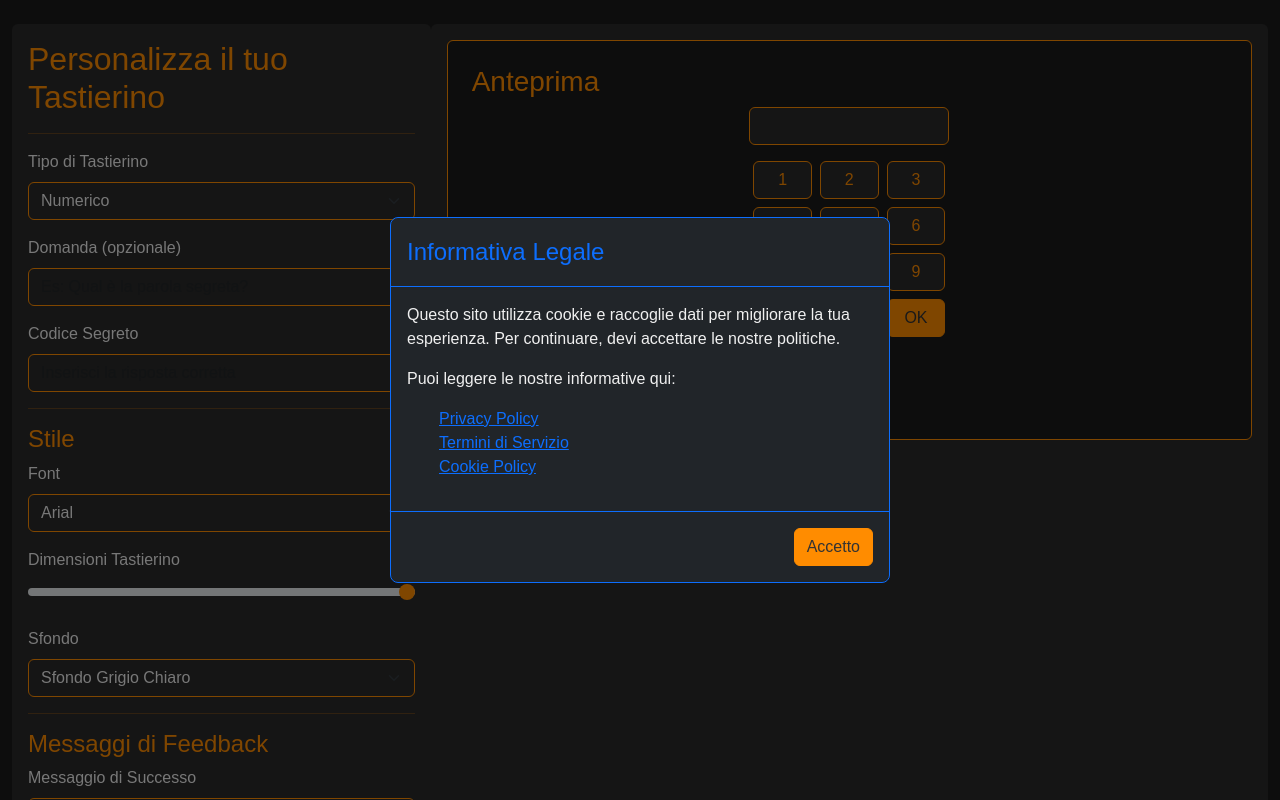
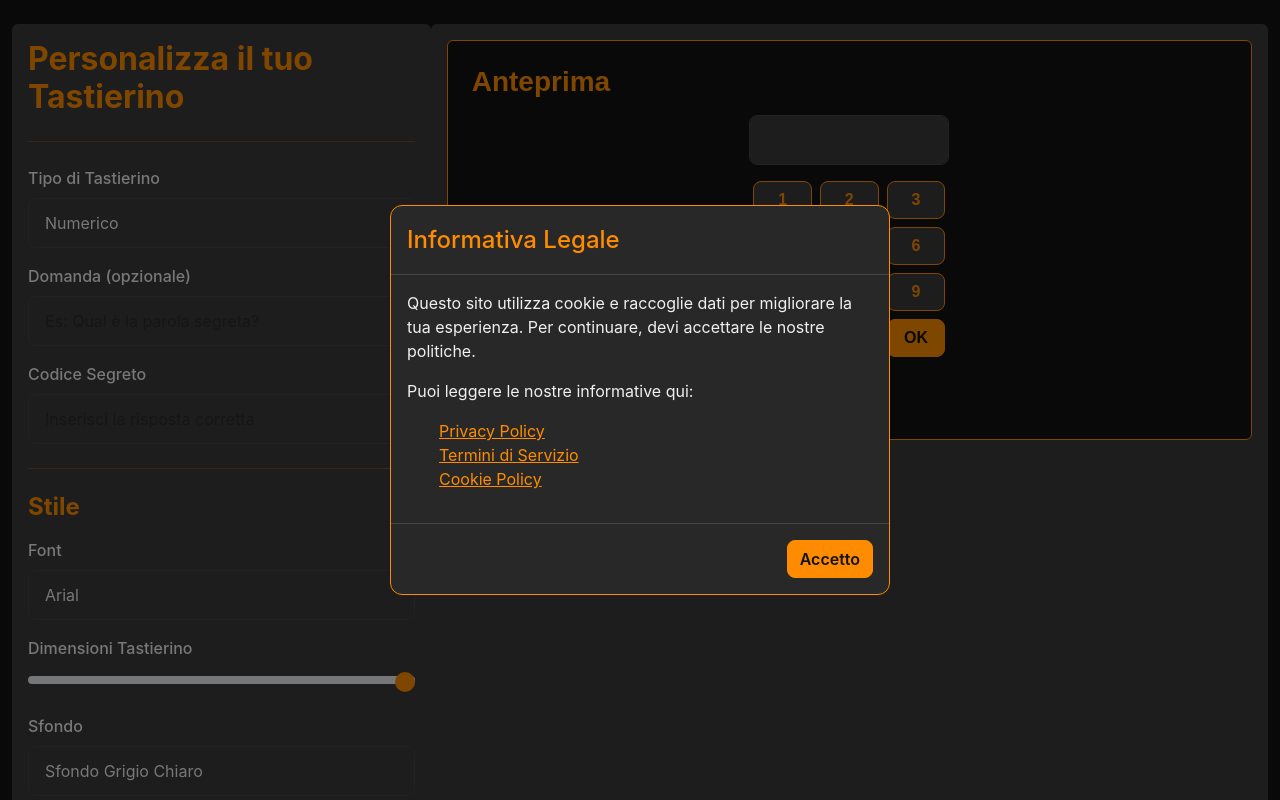
Before and after one commit to kedass/TastieriniKD, a Next.js app: page / in a window 1280 px wide. Shown: the top 800 px of the page. Built offline with nearby package versions, Linux system fonts and the light colour scheme.

Commit message:
Update globals.css

```diff
--- a/src/app/globals.css
+++ b/src/app/globals.css
@@ -1,12 +1,14 @@
 @import "tailwindcss";
 
 :root {
-  --color-primary: #ff8c00; /* Arancione principale */
-  --color-secondary: #ffa500; /* Arancione più chiaro per accenti */
-  --color-background-dark: #1a1a1a; /* Nero scuro per lo sfondo */
-  --color-background-light: #2a2a2a; /* Nero leggermente più chiaro per elementi */
-  --color-text-light: #f0f0f0; /* Testo chiaro */
-  --color-text-dark: #333333; /* Testo scuro (per elementi chiari) */
+  --color-primary: #FF8C00; /* Arancione vibrante */
+  --color-primary-dark: #CC7000; /* Arancione più scuro per hover/active */
+  --color-background-dark: #121212; /* Nero molto scuro */
+  --color-background-medium: #282828; /* Grigio scuro per pannelli */
+  --color-background-light: #3A3A3A; /* Grigio medio per input/bottoni */
+  --color-text-light: #F0F0F0; /* Testo chiaro */
+  --color-text-dark: #121212; /* Testo scuro (per elementi chiari) */
+  --color-border: #444444; /* Colore bordo sottile */
 }
 
 @theme inline {
@@ -18,20 +20,28 @@
 
 @media (prefers-color-scheme: dark) {
   :root {
-    --color-background-dark: #1a1a1a;
-    --color-background-light: #2a2a2a;
-    --color-text-light: #f0f0f0;
-    --color-text-dark: #333333;
+    --color-background-dark: #121212;
+    --color-background-medium: #282828;
+    --color-background-light: #3A3A3A;
+    --color-text-light: #F0F0F0;
+    --color-text-dark: #121212;
   }
 }
 
 body {
   background: var(--color-background-dark);
   color: var(--color-text-light);
-  font-family: Arial, Helvetica, sans-serif;
+  font-family: 'Inter', sans-serif; /* Useremo un font più moderno */
+  transition: background-color 0.3s ease;
 }
 
 /* Stili globali per i componenti Bootstrap */
+.btn {
+  border-radius: 8px; /* Bordi arrotondati */
+  font-weight: 600;
+  transition: all 0.2s ease-in-out;
+}
+
 .btn-primary {
   background-color: var(--color-primary) !important;
   border-color: var(--color-primary) !important;
@@ -39,27 +49,53 @@ body {
 }
 
 .btn-primary:hover {
-  background-color: var(--color-secondary) !important;
-  border-color: var(--color-secondary) !important;
+  background-color: var(--color-primary-dark) !important;
+  border-color: var(--color-primary-dark) !important;
+  transform: translateY(-2px); /* Effetto leggero al passaggio del mouse */
+  box-shadow: 0 4px 8px rgba(0, 0, 0, 0.2); /* Ombra */
+}
+
+.btn-warning,
+.btn-success {
+  background-color: var(--color-primary) !important;
+  border-color: var(--color-primary) !important;
+  color: var(--color-text-dark) !important;
+}
+
+.btn-warning:hover,
+.btn-success:hover {
+  background-color: var(--color-primary-dark) !important;
+  border-color: var(--color-primary-dark) !important;
+  transform: translateY(-2px);
+  box-shadow: 0 4px 8px rgba(0, 0, 0, 0.2);
 }
 
 .form-control,
 .form-select {
   background-color: var(--color-background-light) !important;
   color: var(--color-text-light) !important;
-  border-color: var(--color-primary) !important;
+  border: 1px solid var(--color-border) !important;
+  border-radius: 8px; /* Bordi arrotondati */
+  padding: 0.75rem 1rem;
+  transition: border-color 0.2s ease, box-shadow 0.2s ease;
 }
 
 .form-control:focus,
 .form-select:focus {
   background-color: var(--color-background-light) !important;
   color: var(--color-text-light) !important;
-  border-color: var(--color-secondary) !important;
+  border-color: var(--color-primary) !important;
   box-shadow: 0 0 0 0.25rem rgba(255, 140, 0, 0.25) !important;
 }
 
 .form-label {
   color: var(--color-text-light) !important;
+  font-weight: 500;
+  margin-bottom: 0.5rem;
+}
+
+.form-check-input {
+  border-color: var(--color-border) !important;
 }
 
 .form-check-input:checked {
@@ -69,10 +105,20 @@ body {
 
 .form-range::-webkit-slider-thumb {
   background-color: var(--color-primary) !important;
+  border-radius: 50%;
+  height: 20px;
+  width: 20px;
+  cursor: pointer;
+  transition: background-color 0.2s ease;
 }
 
 .form-range::-moz-range-thumb {
   background-color: var(--color-primary) !important;
+  border-radius: 50%;
+  height: 20px;
+  width: 20px;
+  cursor: pointer;
+  transition: background-color 0.2s ease;
 }
 
 .border {
@@ -80,9 +126,54 @@ body {
 }
 
 .text-dark {
-  color: var(--color-text-light) !important;
+  color: var(--color-text-light) !important; /* Per i link nel footer */
 }
 
 .text-light {
+  color: var(--color-text-light) !important; /* Per i link nel footer */
+}
+
+h1, h2, h3, h4, h5, h6 {
+  color: var(--color-primary);
+  font-weight: 700;
+  margin-bottom: 1rem;
+}
+
+hr {
+  border-top: 1px solid var(--color-border);
+  margin-top: 1.5rem;
+  margin-bottom: 1.5rem;
+}
+
+.container-fluid {
+  min-height: 100vh;
+  display: flex;
+  flex-direction: column;
+}
+
+.modal-content {
+  background-color: var(--color-background-medium) !important;
   color: var(--color-text-light) !important;
+  border: 1px solid var(--color-primary) !important;
+  border-radius: 12px !important;
 }
+
+.modal-header {
+  border-bottom: 1px solid var(--color-border) !important;
+}
+
+.modal-footer {
+  border-top: 1px solid var(--color-border) !important;
+}
+
+.modal-title {
+  color: var(--color-primary) !important;
+}
+
+.modal-body a {
+  color: var(--color-primary) !important;
+}
+
+.modal-body a:hover {
+  color: var(--color-primary-dark) !important;
+}
```
